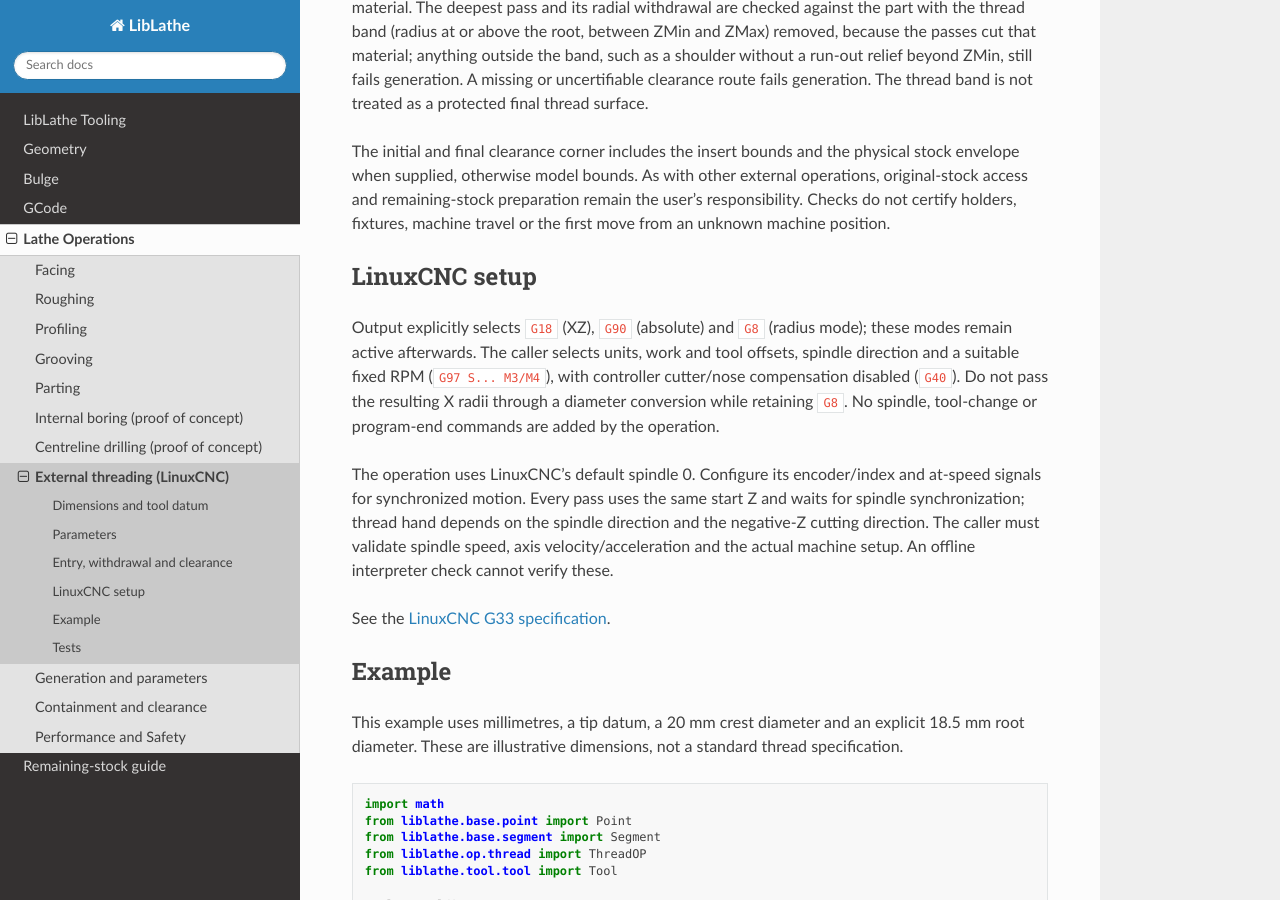
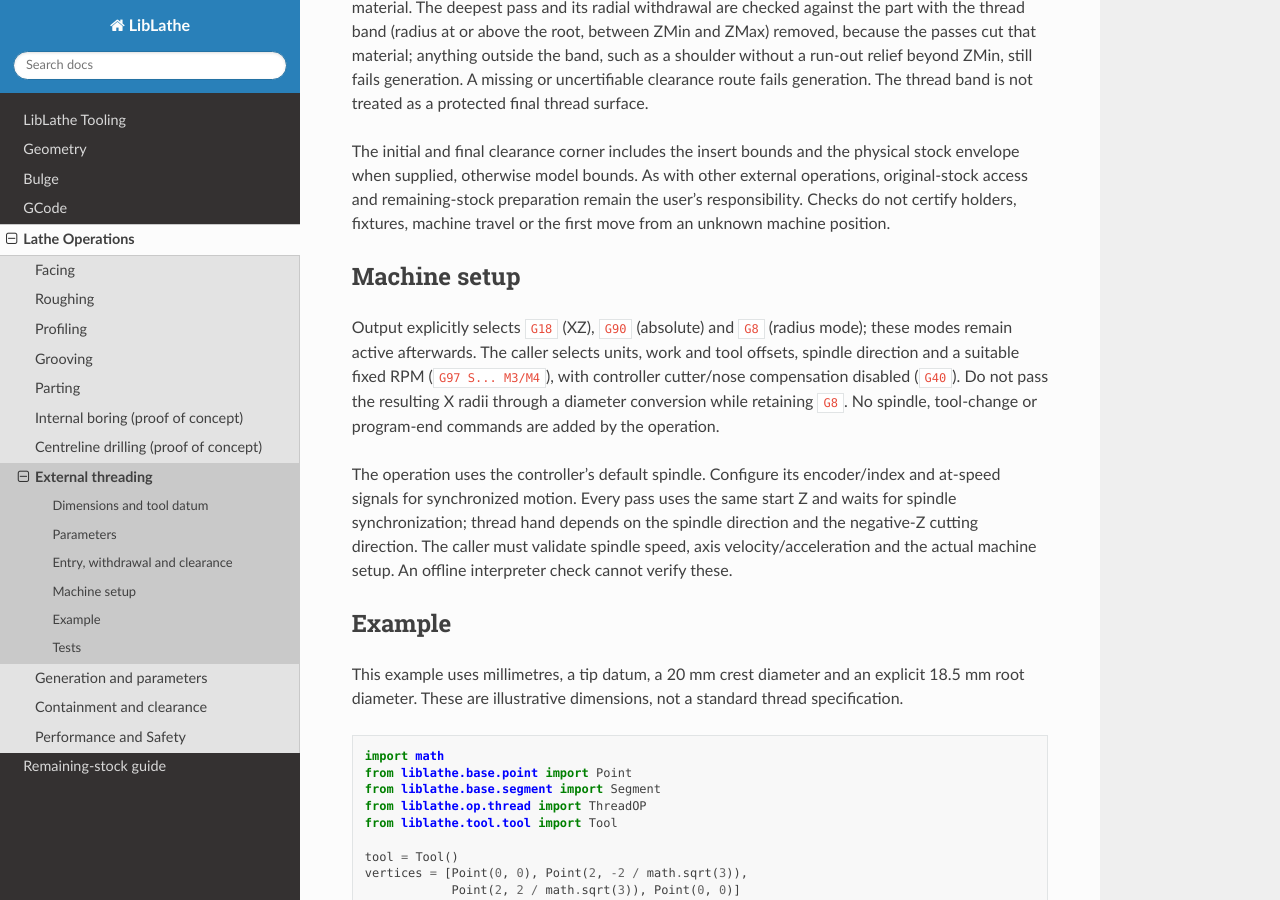
Before and after one commit to dubstar-04/LibLathe, a Sphinx documentation site: the page built from docs/source/pages/operations/thread.rst, in a window 1280 px wide and 900 px high, scrolled down 1303 px. Built offline with Sphinx 7.4.7 and the Read the Docs theme 3.1.0, drawn with Linux system fonts in a browser that asks for light colours; some of the changed text lies outside the part shown.

Commit message:
Remove linuxcnc specifics

```diff
--- a/docs/source/pages/operations.rst
+++ b/docs/source/pages/operations.rst
@@ -3,7 +3,7 @@
 
 The current operation modules provide facing, roughing, profiling, grooving
 and parting, plus experimental internal clearing/finishing ``BoreOP``,
-straight centreline ``DrillOP`` and LinuxCNC external ``ThreadOP``.
+straight centreline ``DrillOP`` and external ``ThreadOP``.
 Grooving is external and radial only. Threading currently supports straight,
 single-start threads with radial infeed. Chamfering is not a separate operation. In
 particular, selecting the Far tool side does not enable internal boring.
--- a/docs/source/pages/operations/thread.rst
+++ b/docs/source/pages/operations/thread.rst
@@ -1,8 +1,8 @@
-External threading (LinuxCNC)
-=============================
+External threading
+==================
 
 ``liblathe.op.thread.ThreadOP`` generates straight, single-start external
-threads using explicit LinuxCNC ``G33`` passes. Infeed is radial, from the
+threads using explicit spindle-synchronized ``G33`` passes. Infeed is radial, from the
 crest towards the root; every pass traverses the same ZMax-to-ZMin stroke.
 Tapered threads, multi-start threads, compound infeed and ``G76`` cycles are
 not implemented.
@@ -68,8 +68,8 @@
 remain the user's responsibility. Checks do not certify holders, fixtures,
 machine travel or the first move from an unknown machine position.
 
-LinuxCNC setup
---------------
+Machine setup
+-------------
 
 Output explicitly selects ``G18`` (XZ), ``G90`` (absolute) and ``G8`` (radius
 mode); these modes remain active afterwards. The caller selects units, work and
@@ -78,15 +78,12 @@
 Do not pass the resulting X radii through a diameter conversion while retaining
 ``G8``. No spindle, tool-change or program-end commands are added by the operation.
 
-The operation uses LinuxCNC's default spindle 0. Configure its encoder/index and
-at-speed signals for synchronized motion. Every pass uses the same start Z and
+The operation uses the controller's default spindle. Configure its encoder/index
+and at-speed signals for synchronized motion. Every pass uses the same start Z and
 waits for spindle synchronization;
 thread hand depends on the spindle direction and the negative-Z cutting direction.
 The caller must validate spindle speed, axis velocity/acceleration and the actual
 machine setup. An offline interpreter check cannot verify these.
-
-See the `LinuxCNC G33 specification
-<https://linuxcnc.org/docs/stable/html/gcode/g-code.html#gcode:g33>`_.
 
 Example
 -------
```
Also changed, not shown: ARCHITECTURE.md (+1 -1 lines), 1 other file.
